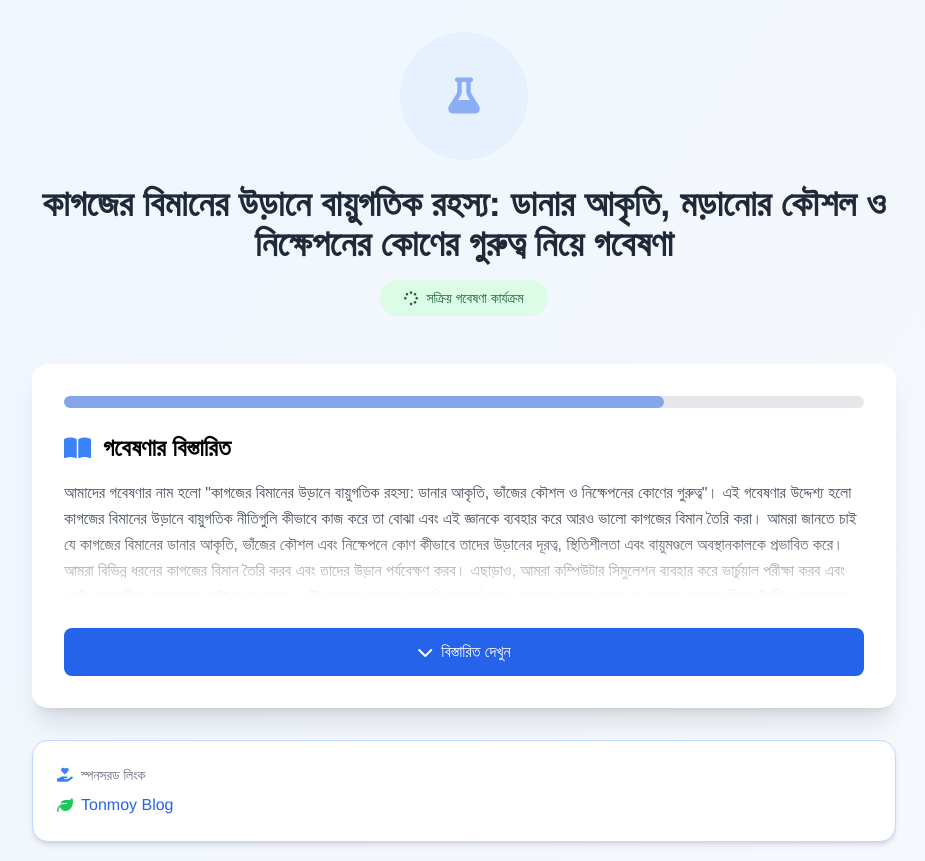
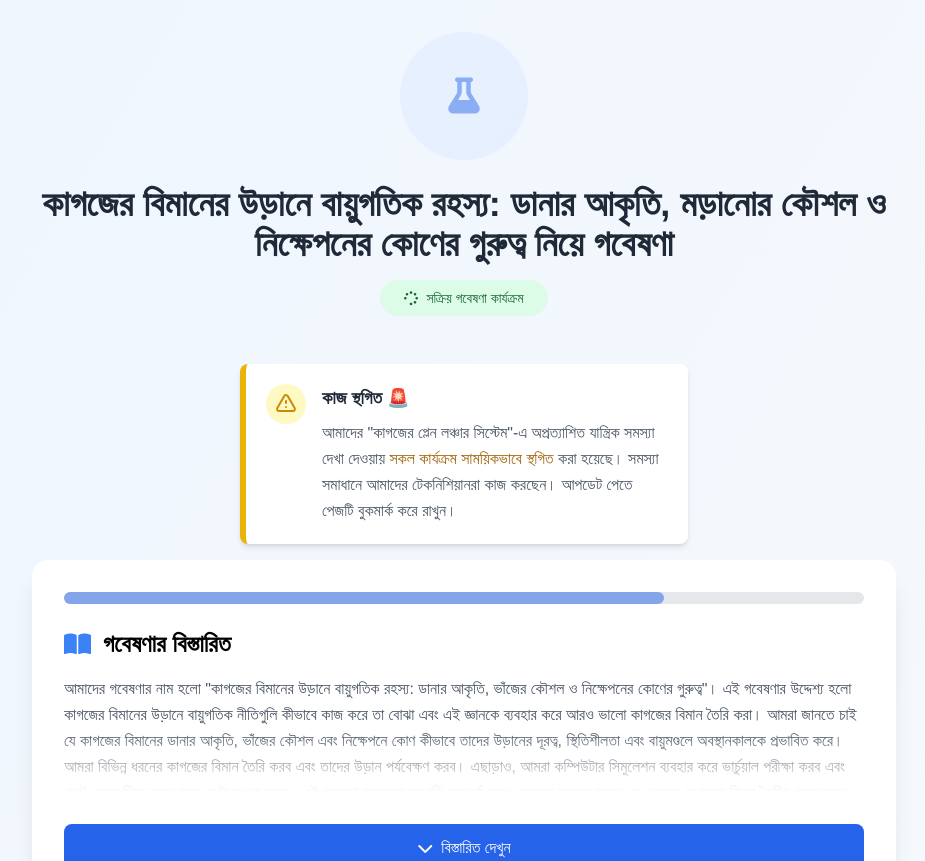
Before and after one commit to Kumar8523/Kumar8523.github.io, a plain HTML site: page index.html in a window 1280 px wide. Shown: the top 861 px of the page, without its empty margins (176-1101 px from the left). Drawn offline with nearby package versions, Linux system fonts and the light colour scheme.

Commit message:
Update index.html

```diff
--- a/index.html
+++ b/index.html
@@ -44,6 +44,55 @@
                 সক্রিয় গবেষণা কার্যক্রম
             </div>
         </header>
+
+
+
+
+
+
+
+        <div class="max-w-md mx-auto bg-white border-l-[6px] border-yellow-500 rounded-lg shadow-md p-5 my-4" role="alert">
+    <div class="flex items-start gap-4">
+        <!-- আইকন সেকশন -->
+        <div class="shrink-0">
+            <div class="w-10 h-10 bg-yellow-100 rounded-full flex items-center justify-center">
+                <svg
+                    class="w-6 h-6 text-yellow-600"
+                    fill="none"
+                    stroke="currentColor"
+                    viewBox="0 0 24 24"
+                >
+                    <path
+                        stroke-linecap="round"
+                        stroke-linejoin="round"
+                        stroke-width="2"
+                        d="M12 9v2m0 4h.01m-6.938 4h13.856c1.54 0 2.502-1.667 1.732-3L13.732 4c-.77-1.333-2.694-1.333-3.464 0L3.34 16c-.77 1.333.192 3 1.732 3z"
+                    />
+                </svg>
+            </div>
+        </div>
+
+        <!-- টেক্সট কন্টেন্ট -->
+        <div class="space-y-2">
+            <h3 class="text-lg font-semibold text-gray-800">কাজ স্থগিত 🚨</h3>
+            <p class="text-gray-600 leading-relaxed">
+                আমাদের "কাগজের প্লেন লঞ্চার সিস্টেম"-এ অপ্রত্যাশিত যান্ত্রিক সমস্যা দেখা দেওয়ায়
+                <span class="font-medium text-yellow-700">সকল কার্যক্রম সাময়িকভাবে স্থগিত</span>
+                করা হয়েছে। সমস্যা সমাধানে আমাদের টেকনিশিয়ানরা কাজ করছেন। আপডেট পেতে পেজটি বুকমার্ক করে রাখুন।
+            </p>
+        </div>
+    </div>
+</div>
+
+
+
+
+
+
+
+
+
+
 
         <!-- গবেষণা বডি -->
         <section class="bg-white rounded-2xl shadow-xl p-8 mb-8 relative">
@@ -137,7 +186,8 @@
     </main>
 
 </head>
-<body class="bg-gradient-to-br from-blue-50 to-gray-50 min-h-screen">
+
+<body class="bg-gradient-to-br from-blue-50 to-gray-50 min-h-screen" style"display: none;">
     <!-- প্রধান কন্টেন্ট -->
     <main class="container mx-auto px-4 py-12 max-w-4xl">
         <!-- গবেষণা ফলাফল সেকশন -->
```
